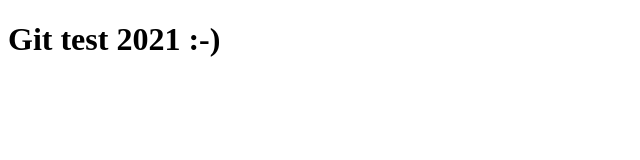
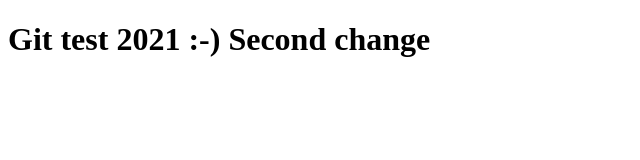
Before and after one commit to gbyanova/GitExercises, a plain HTML site: page index.html in a window 1280 px wide. Shown: the whole page, without its empty margins (0-640 px from the left). Drawn offline with Linux system fonts and the light colour scheme.

Commit message:
Second change

```diff
--- a/index.html
+++ b/index.html
@@ -4,6 +4,6 @@
 <title>Git test 2021</title>
 </head>
 <body>
-    <h1>Git test 2021 :-)</h1>
+    <h1>Git test 2021 :-) Second change</h1>
 </body>
 </html>
```
